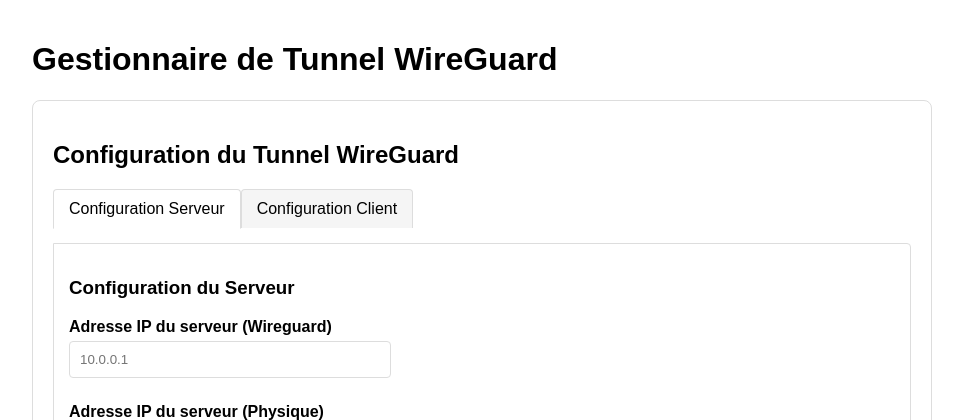
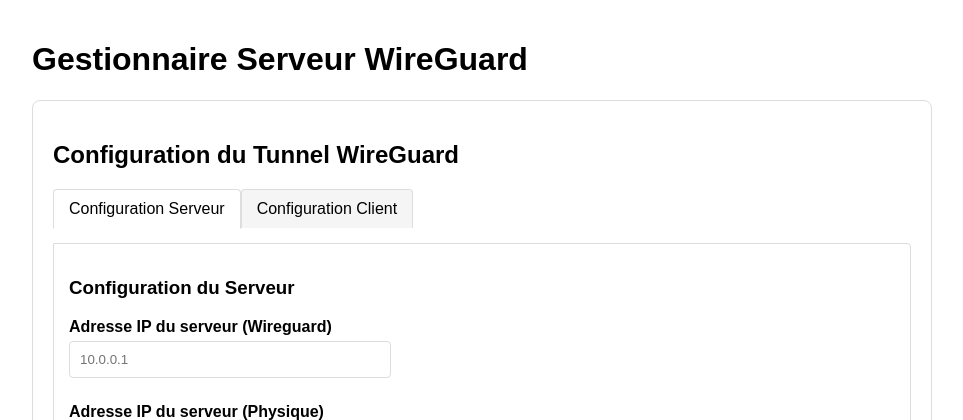
Before and after one commit to GUYGyze/R601, a Flask app: template SAE601/app/templates/server/index_server.html in a window 1280 px wide. Shown: the top 420 px of the page, without its empty margins (158-1121 px from the left). Run offline with Flask 2, Linux system fonts and the light colour scheme; the template is opened without the code that fills it, so the values that code supplies are empty.

Commit message:
Update index_server.html

```diff
--- a/SAE601/app/templates/server/index_server.html
+++ b/SAE601/app/templates/server/index_server.html
@@ -3,11 +3,11 @@
 <head>
     <meta charset="UTF-8">
     <meta name="viewport" content="width=device-width, initial-scale=1.0">
-    <title>Gestionnaire WireGuard</title>
+    <title>Gestionnaire Serveur WireGuard</title>
     <link rel="stylesheet" href="../../static/styles_server.css">
 </head>
 <body>
-    <h1>Gestionnaire de Tunnel WireGuard</h1>
+    <h1>Gestionnaire Serveur WireGuard</h1>
 
     <div class="card">
         <h2>Configuration du Tunnel WireGuard</h2>
@@ -24,7 +24,7 @@
                     <label for="server_ip">Adresse IP du serveur (Wireguard)</label>
                     <input type="text" id="server_ip" placeholder="10.0.0.1">
                 </div>
-				<div class="form-group">
+		<div class="form-group">
                     <label for="server_endpoint">Adresse IP du serveur (Physique)</label>
                     <input type="text" id="server_endpoint" placeholder="192.168.1.2">
                 </div>
@@ -104,29 +104,29 @@
 
         function createServerConfig() {
             const serverIp = document.getElementById('server_ip').value;
-			const serverEndpoint = document.getElementById('server_endpoint').value;
+	    const serverEndpoint = document.getElementById('server_endpoint').value;
             const serverPort = document.getElementById('server_listen_port').value;
             const serverInterface = document.getElementById('server_interface').value;
             const clientName = document.getElementById('client_name').value;
             const clientIp = document.getElementById('client_ip').value;
-			const clientEndpoint = document.getElementById('client_endpoint').value;
+	    const clientEndpoint = document.getElementById('client_endpoint').value;
             const privateKey = document.getElementById('server_private_key').textContent;
             const publicKey = document.getElementById('server_public_key').textContent;
             const clientPort = document.getElementById('client_port').textContent;
 
-            if (!serverIp || !serverPort || !serverEndpoint || !serverInterface || !clientName || !clientIp || !clientEndpoint || !clientPort || privateKey === '-') {
+            if (!serverIp || !serverEndpoint || !serverInterface || !clientName || !clientIp || !clientEndpoint || privateKey === '-') {
                 alert('Veuillez remplir tous les champs et générer des clés');
                 return;
             }
 
             const formData = new FormData();
             formData.append('server_ip', serverIp);
-			formData.append('server_endpoint', serverEndpoint);
+	    formData.append('server_endpoint', serverEndpoint);
             formData.append('server_listen_port', serverPort);
             formData.append('server_interface', serverInterface);
             formData.append('client_name', clientName);
             formData.append('client_ip', clientIp);
-			formData.append('client_endpoint', clientEndpoint);
+	    formData.append('client_endpoint', clientEndpoint);
             formData.append('client_port', clientPort);
             formData.append('server_private_key', privateKey);
             formData.append('server_public_key', publicKey);
```
